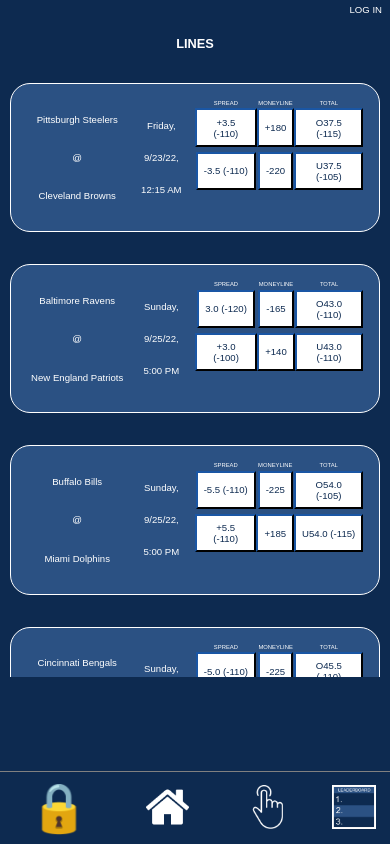
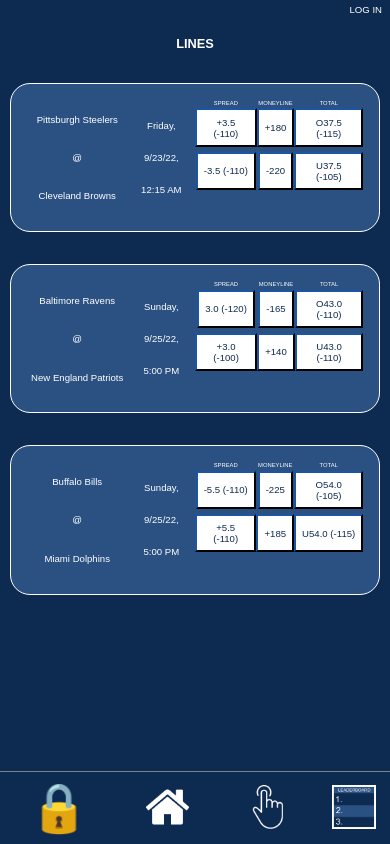
Before and after one commit to agubernikoff/potd, a React (Create React App) app in the folder client/: page /games in a window 390 px wide. Built offline with nearby package versions, Linux system fonts and the light colour scheme; no server answers.

Commit message:
mobile style

```diff
--- a/client/src/index.css
+++ b/client/src/index.css
@@ -400,7 +400,7 @@
     width: 70%;
   }
   .feed {
-    height: 86vh;
+    height: 80vh;
     width: 100%;
     border-left: none;
     border-right: none;
@@ -444,7 +444,7 @@
     font-size: 1.5vw;
   }
   .feed {
-    height: 76vh;
+    height: 70vh;
   }
   :root {
     --acctUserFontSize: 0.8em;
```
